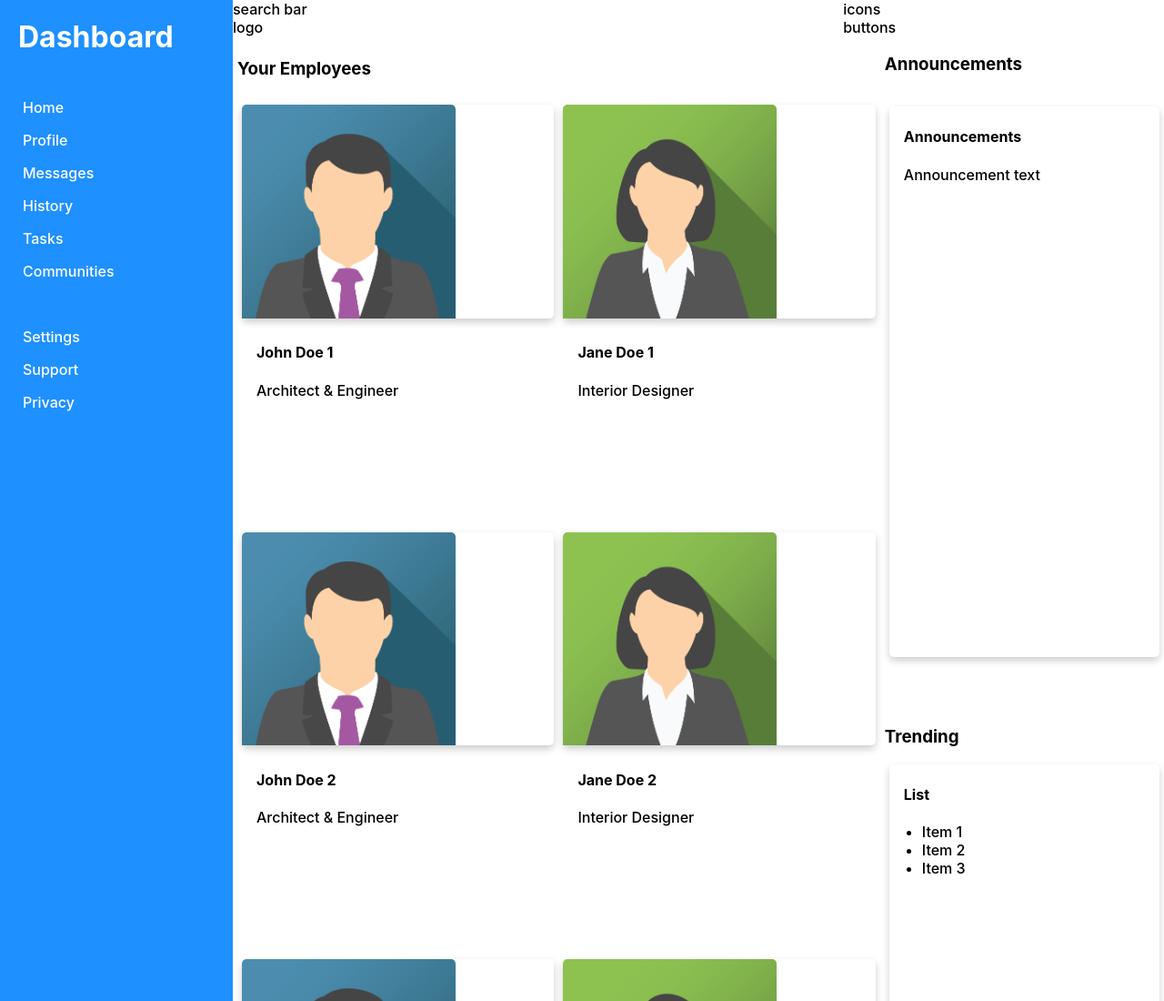
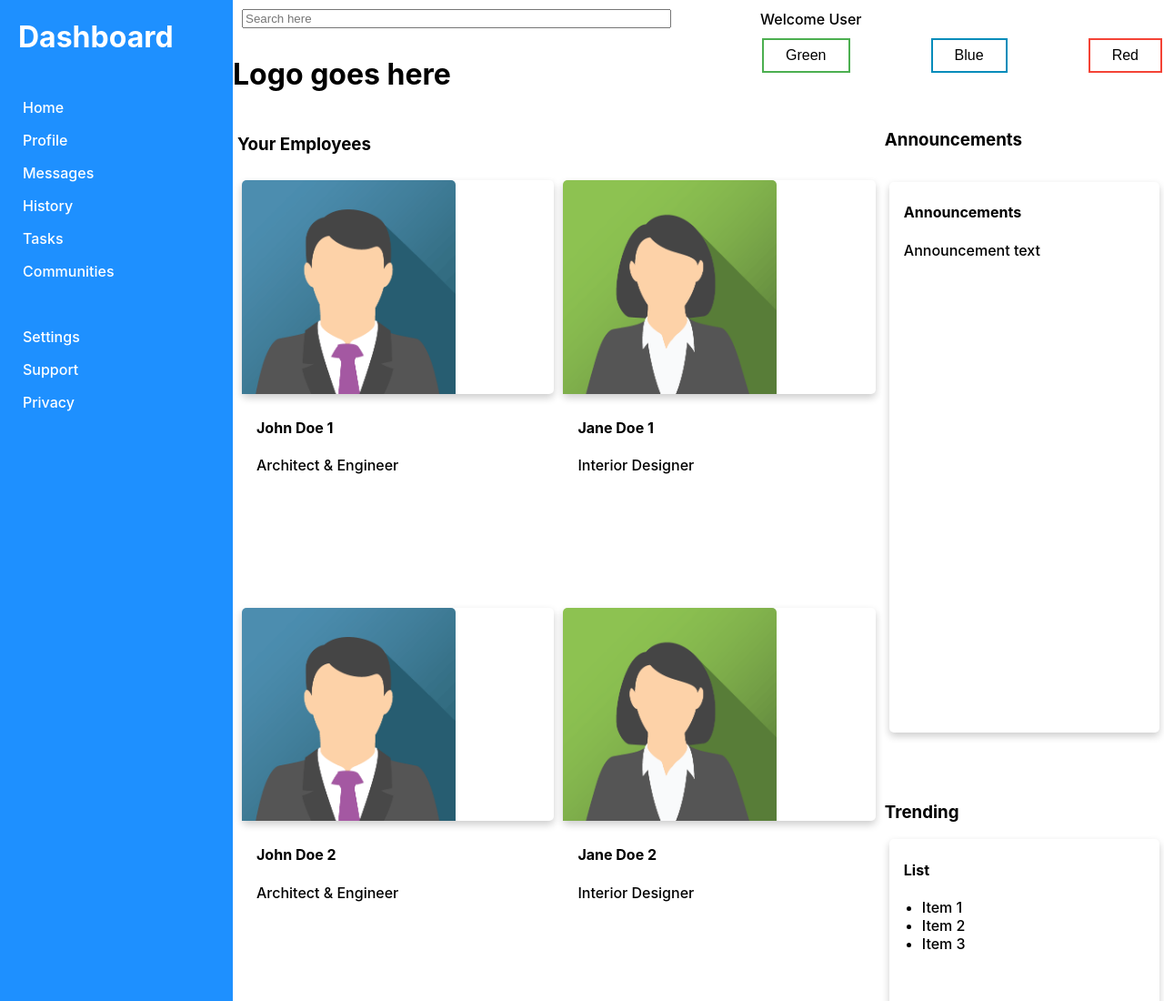
Before and after one commit to bryantt23/odin-admin-dashboard, a plain HTML site: page index.html in a window 1280 px wide. Shown: the top 1100 px of the page at 91% size. Drawn offline with Linux system fonts and the light colour scheme.

Commit message:
add buttons, fin

```diff
--- a/index.html
+++ b/index.html
@@ -10,10 +10,17 @@
   <body>
     <div class="container">
       <div class="header">
-        <div class="left-header">search bar</div>
-        <div class="right-header">icons</div>
-        <div class="left-header">logo</div>
-        <div class="right-header">buttons</div>
+        <div class="left-header">
+          <input class="search-bar" type="text" placeholder="Search here" />
+        </div>
+        <div class="right-header welcome">Welcome User</div>
+        <div class="left-header"><h1>Logo goes here</h1></div>
+        <div class="right-header buttons">
+          <!-- https://www.w3schools.com/css/css3_buttons.asp -->
+          <button class="button button1">Green</button>
+          <button class="button button2">Blue</button>
+          <button class="button button3">Red</button>
+        </div>
       </div>
       <div class="sidebar">
         <div>
--- a/style.css
+++ b/style.css
@@ -92,3 +92,67 @@ img {
   height: 90%;
   margin-bottom: 5px;
 }
+
+.search-bar {
+  width: 80%;
+  margin: 10px;
+}
+
+.welcome {
+  display: grid;
+  align-items: center;
+}
+
+.button {
+  background-color: #4caf50; /* Green */
+  border: none;
+  color: white;
+  padding: 8px 24px;
+  text-align: center;
+  text-decoration: none;
+  display: inline-block;
+  font-size: 16px;
+  margin: 4px 2px;
+  transition-duration: 0.4s;
+  cursor: pointer;
+}
+
+.button1 {
+  background-color: white;
+  color: black;
+  border: 2px solid #4caf50;
+}
+
+.button1:hover {
+  background-color: #4caf50;
+  color: white;
+}
+
+.button2 {
+  background-color: white;
+  color: black;
+  border: 2px solid #008cba;
+}
+
+.button2:hover {
+  background-color: #008cba;
+  color: white;
+}
+
+.button3 {
+  background-color: white;
+  color: black;
+  border: 2px solid #f44336;
+}
+
+.button3:hover {
+  background-color: #f44336;
+  color: white;
+}
+
+.buttons {
+  display: flex;
+  justify-content: space-between;
+  align-items: center;
+  height: 50%;
+}
```
